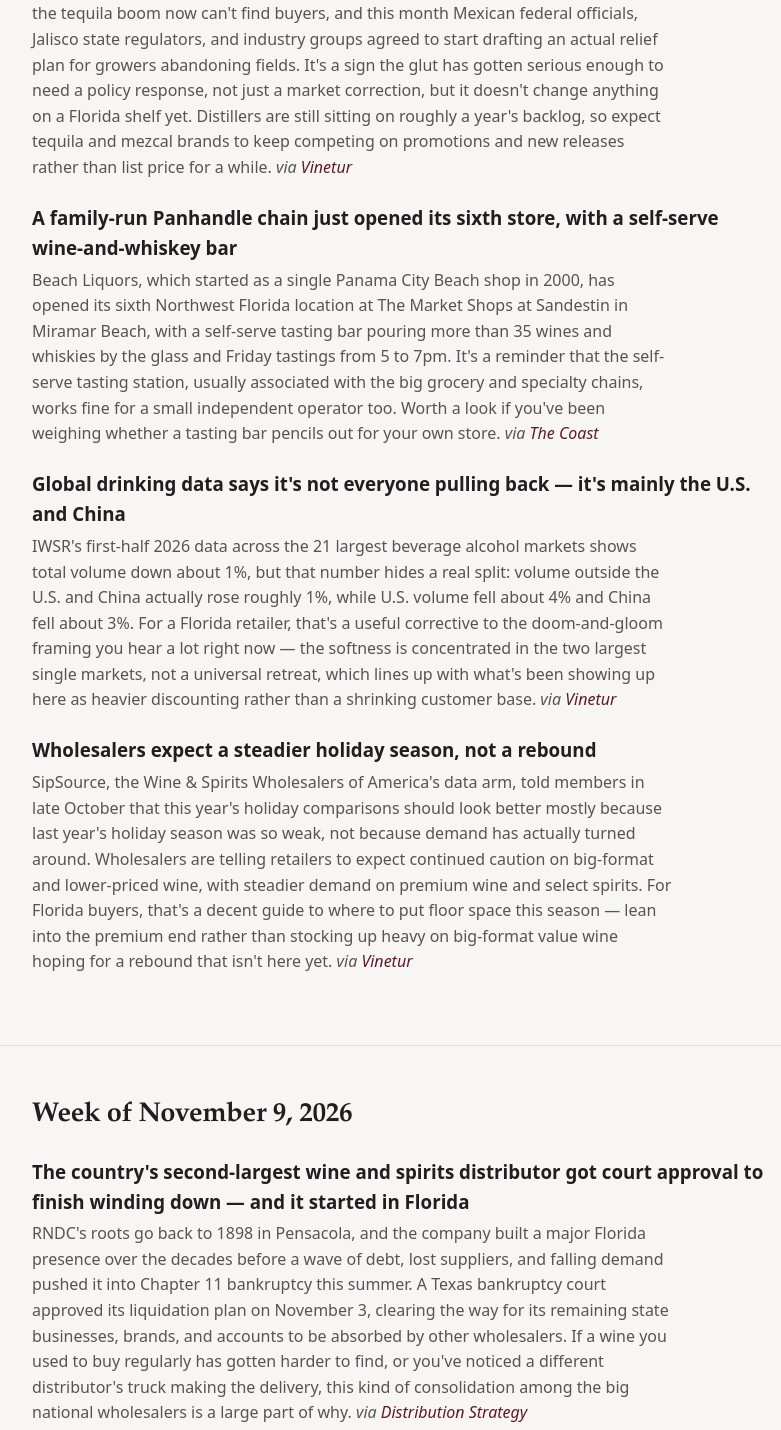
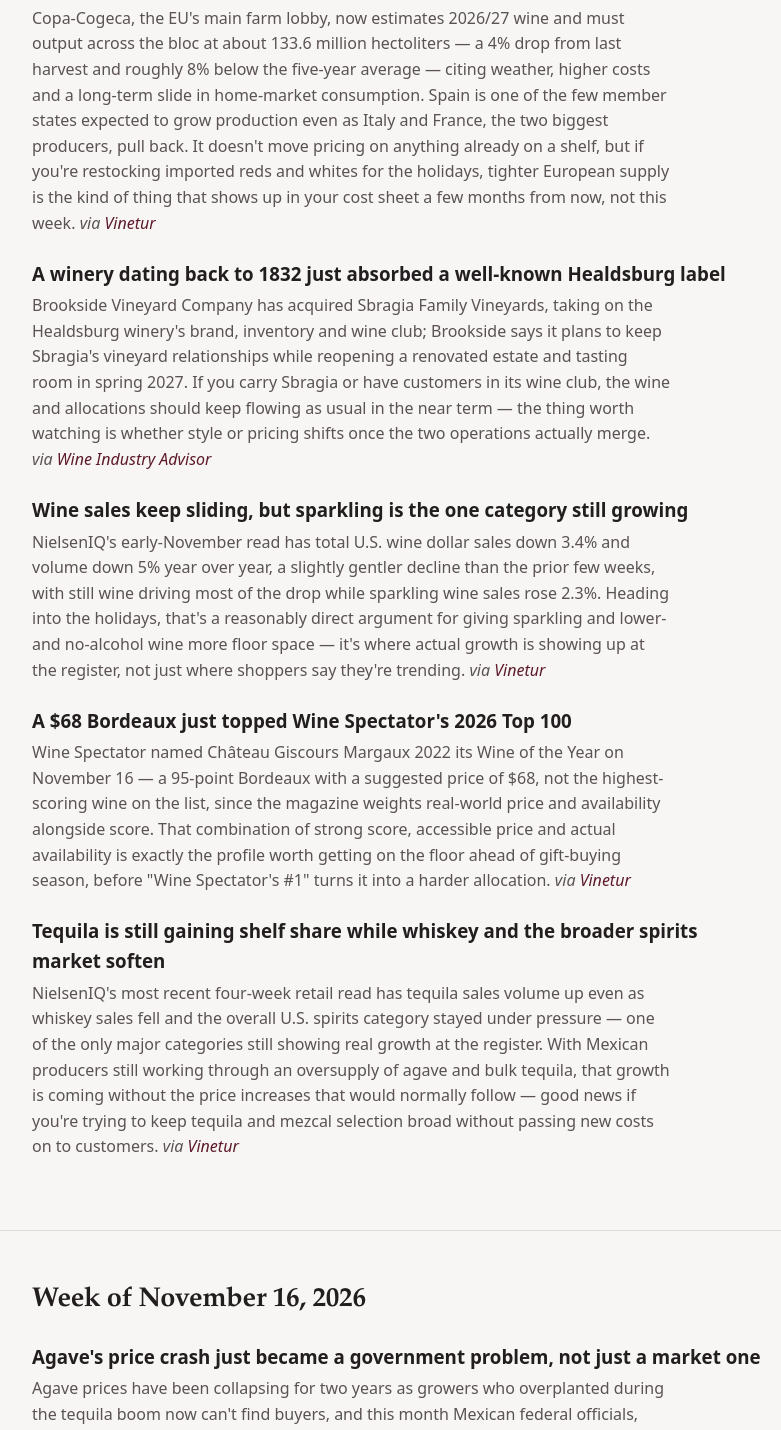
Before and after one commit to primoliquors/customwinesandspirits, a plain HTML site: page roundup.html in a window 1280 px wide. Shown: the part 598-2028 px from the top of the page, without its empty margins (88-869 px from the left). Drawn offline with Linux system fonts and the light colour scheme.

Commit message:
Weekly roundup: 2026-11-23

```diff
--- a/roundup.html
+++ b/roundup.html
@@ -108,6 +108,26 @@
 </div>
 
 <!-- WEEKLY-ROUNDUP-INSERT -->
+
+<section><div class="wrap">
+  <h2 class="kicker">Week of November 23, 2026</h2>
+  <div style="max-width:46rem">
+    <h3 style="margin-bottom:.3rem">Europe's wine harvest keeps shrinking, which won't help import prices long-term</h3>
+    <p class="sub" style="margin-bottom:1.4rem">Copa-Cogeca, the EU's main farm lobby, now estimates 2026/27 wine and must output across the bloc at about 133.6 million hectoliters — a 4% drop from last harvest and roughly 8% below the five-year average — citing weather, higher costs and a long-term slide in home-market consumption. Spain is one of the few member states expected to grow production even as Italy and France, the two biggest producers, pull back. It doesn't move pricing on anything already on a shelf, but if you're restocking imported reds and whites for the holidays, tighter European supply is the kind of thing that shows up in your cost sheet a few months from now, not this week. <em>via <a href="https://www.vinetur.com/en/20261116111205/european-wine-output-will-fall-4-in-2026-copa-cogeca-estimates.html" target="_blank" rel="noopener">Vinetur</a></em></p>
+
+    <h3 style="margin-bottom:.3rem">A winery dating back to 1832 just absorbed a well-known Healdsburg label</h3>
+    <p class="sub" style="margin-bottom:1.4rem">Brookside Vineyard Company has acquired Sbragia Family Vineyards, taking on the Healdsburg winery's brand, inventory and wine club; Brookside says it plans to keep Sbragia's vineyard relationships while reopening a renovated estate and tasting room in spring 2027. If you carry Sbragia or have customers in its wine club, the wine and allocations should keep flowing as usual in the near term — the thing worth watching is whether style or pricing shifts once the two operations actually merge. <em>via <a href="https://wineindustryadvisor.com/2026/11/09/brookside-winery-acquires-sbragia-family-vineyards-uniting-two-historic-california-wine-legacies/" target="_blank" rel="noopener">Wine Industry Advisor</a></em></p>
+
+    <h3 style="margin-bottom:.3rem">Wine sales keep sliding, but sparkling is the one category still growing</h3>
+    <p class="sub" style="margin-bottom:1.4rem">NielsenIQ's early-November read has total U.S. wine dollar sales down 3.4% and volume down 5% year over year, a slightly gentler decline than the prior few weeks, with still wine driving most of the drop while sparkling wine sales rose 2.3%. Heading into the holidays, that's a reasonably direct argument for giving sparkling and lower- and no-alcohol wine more floor space — it's where actual growth is showing up at the register, not just where shoppers say they're trending. <em>via <a href="https://www.vinetur.com/en/20261118111400/us-wine-sales-fell-34-in-early-november-marking-a-slower-decline.html" target="_blank" rel="noopener">Vinetur</a></em></p>
+
+    <h3 style="margin-bottom:.3rem">A $68 Bordeaux just topped Wine Spectator's 2026 Top 100</h3>
+    <p class="sub" style="margin-bottom:1.4rem">Wine Spectator named Château Giscours Margaux 2022 its Wine of the Year on November 16 — a 95-point Bordeaux with a suggested price of $68, not the highest-scoring wine on the list, since the magazine weights real-world price and availability alongside score. That combination of strong score, accessible price and actual availability is exactly the profile worth getting on the floor ahead of gift-buying season, before "Wine Spectator's #1" turns it into a harder allocation. <em>via <a href="https://www.vinetur.com/en/amp/20261116111140/wine-spectator-names-chateau-giscours-margaux-2022-its-no-1-wine-of-2026.html" target="_blank" rel="noopener">Vinetur</a></em></p>
+
+    <h3 style="margin-bottom:.3rem">Tequila is still gaining shelf share while whiskey and the broader spirits market soften</h3>
+    <p class="sub" style="margin-bottom:1.4rem">NielsenIQ's most recent four-week retail read has tequila sales volume up even as whiskey sales fell and the overall U.S. spirits category stayed under pressure — one of the only major categories still showing real growth at the register. With Mexican producers still working through an oversupply of agave and bulk tequila, that growth is coming without the price increases that would normally follow — good news if you're trying to keep tequila and mezcal selection broad without passing new costs on to customers. <em>via <a href="https://www.vinetur.com/en/20261112110931/tequila-sales-volumes-rose-61-in-us-retail-stores.html" target="_blank" rel="noopener">Vinetur</a></em></p>
+  </div>
+</div></section>
 
 <section><div class="wrap">
   <h2 class="kicker">Week of November 16, 2026</h2>
--- a/sitemap.xml
+++ b/sitemap.xml
@@ -37,7 +37,7 @@
     <lastmod>2026-07-18</lastmod>
   </url>
 <url><loc>https://customwinesandspirits.com/shipping.html</loc><lastmod>2026-07-30</lastmod></url>
-<url><loc>https://customwinesandspirits.com/roundup.html</loc><lastmod>2026-11-16</lastmod></url>
+<url><loc>https://customwinesandspirits.com/roundup.html</loc><lastmod>2026-11-23</lastmod></url>
 <url><loc>https://customwinesandspirits.com/ai-shopping.html</loc><lastmod>2026-07-31</lastmod></url>
 <url><loc>https://customwinesandspirits.com/additive-free-tequila.html</loc><lastmod>2026-08-03</lastmod></url>
 <url><loc>https://customwinesandspirits.com/fine-wine.html</loc><lastmod>2026-08-05</lastmod></url>
```
